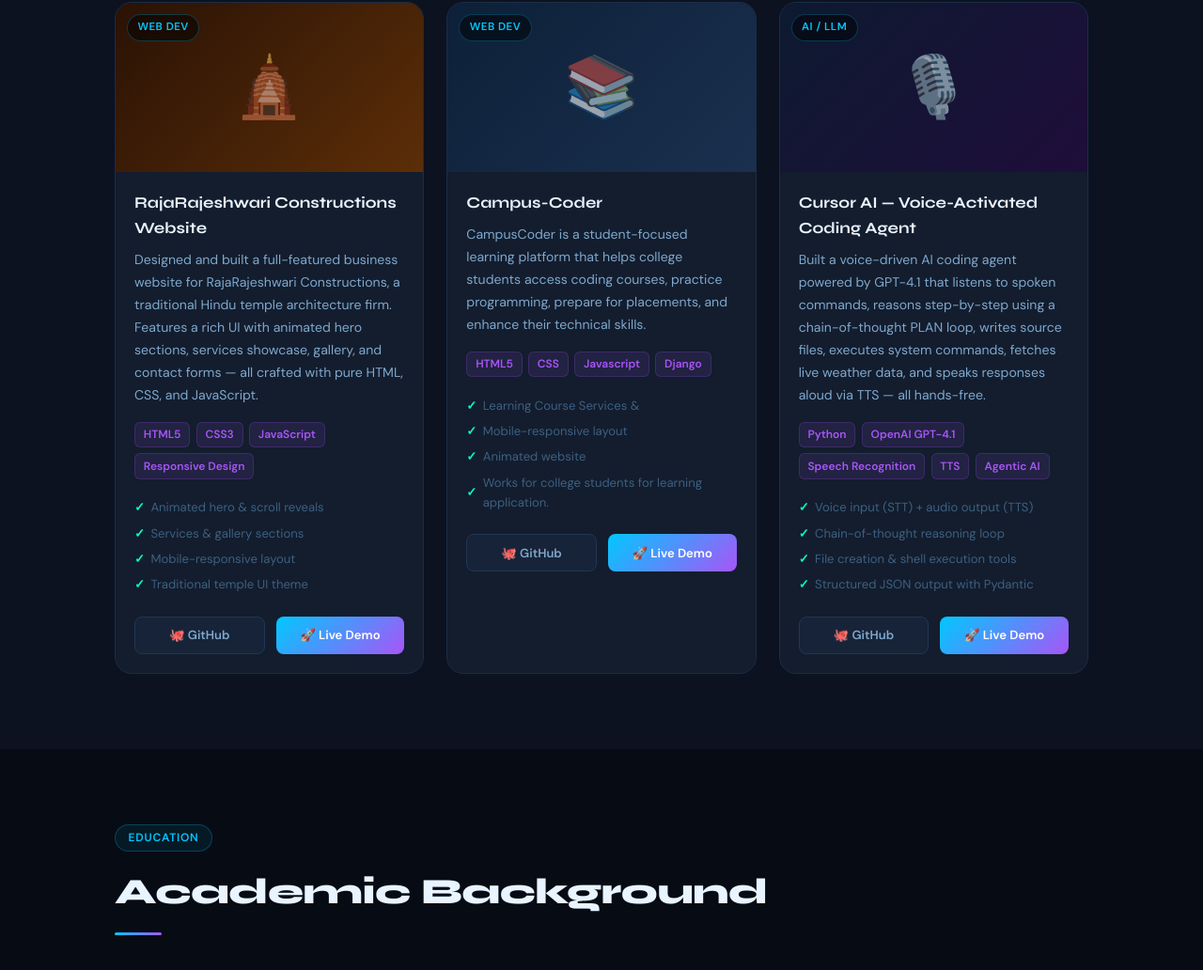
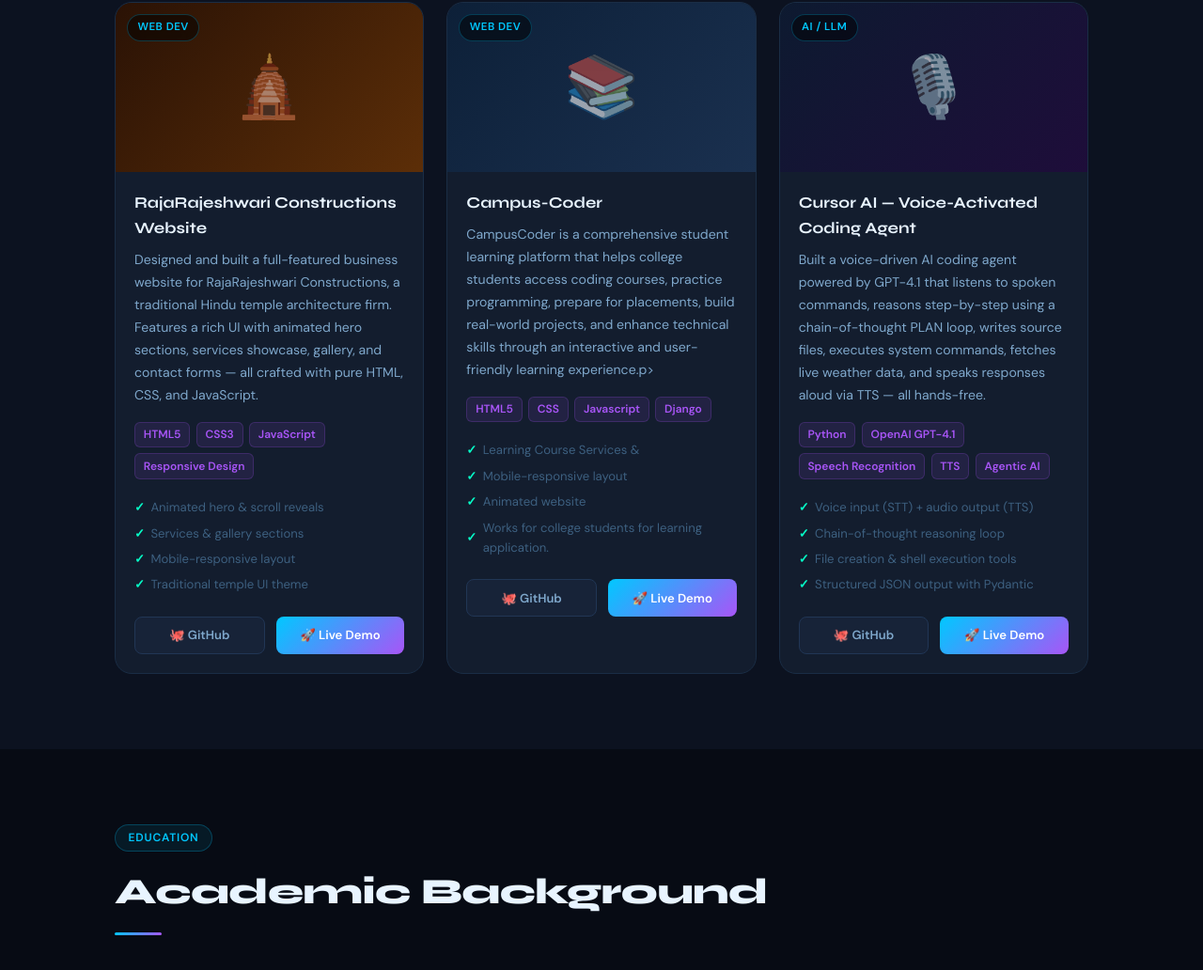
Before and after one commit to gurudinfo-connect/Guru-s_portfolio-, a plain HTML site: page index.html in a window 1280 px wide. Shown: the part 4625-5657 px from the top of the page at 94% size. Drawn offline with Linux system fonts and the light colour scheme.

Commit message:
Revise CampusCoder project description
Updated project description to highlight interactive learning.

```diff
--- a/index.html
+++ b/index.html
@@ -378,7 +378,7 @@
         </div>
         <div class="project-body">
           <div class="project-title">Campus-Coder</div>
-          <p class="project-desc">CampusCoder is a student-focused learning platform that helps college students access coding courses, practice programming, prepare for placements, and enhance their technical skills.</p>
+          <p class="project-desc">CampusCoder is a comprehensive student learning platform that helps college students access coding courses, practice programming, prepare for placements, build real-world projects, and enhance technical skills through an interactive and user-friendly learning experience.p>
           <div class="project-tags">
             <span class="project-tag">HTML5</span>
             <span class="project-tag">CSS</span>
```
